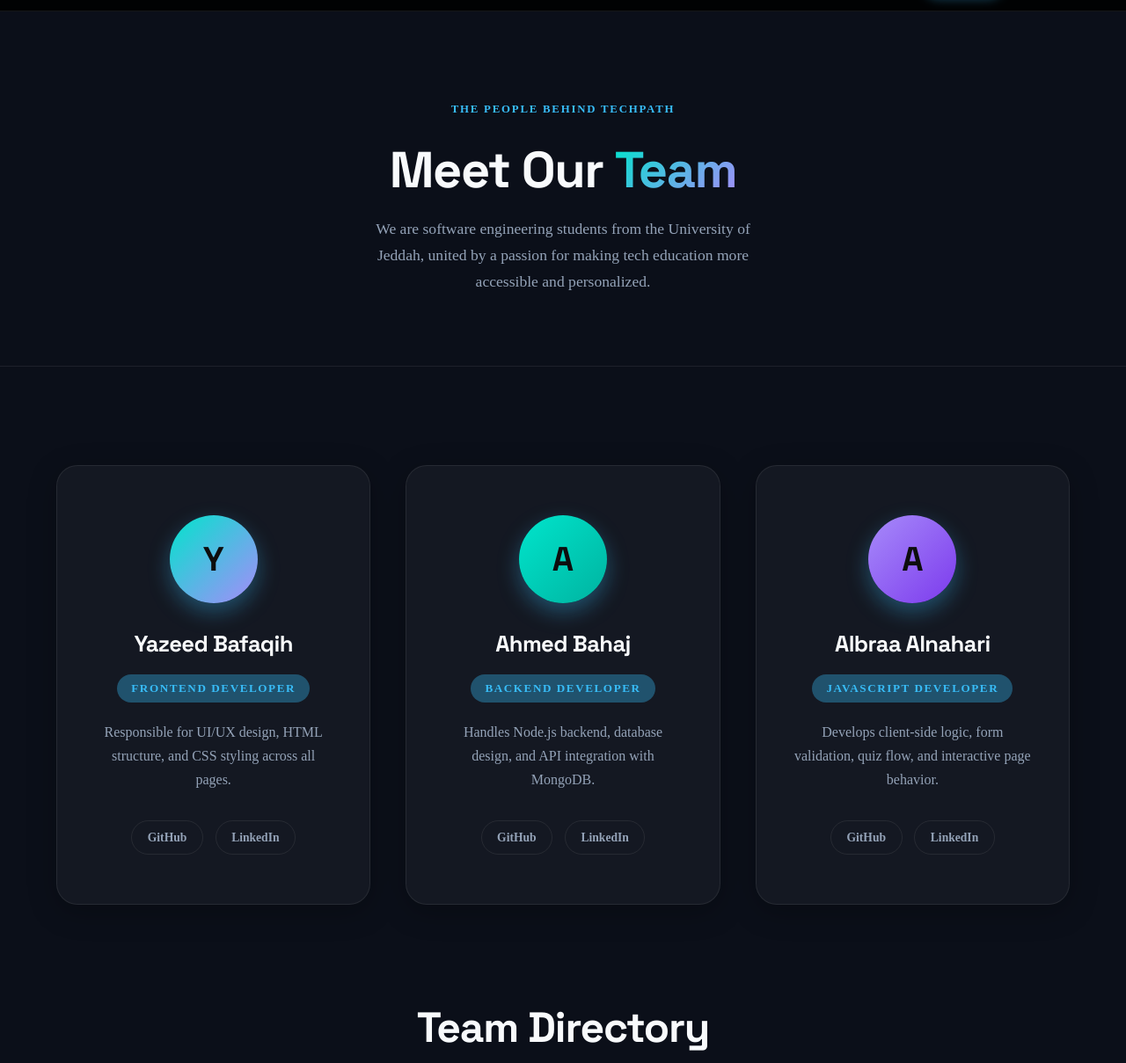
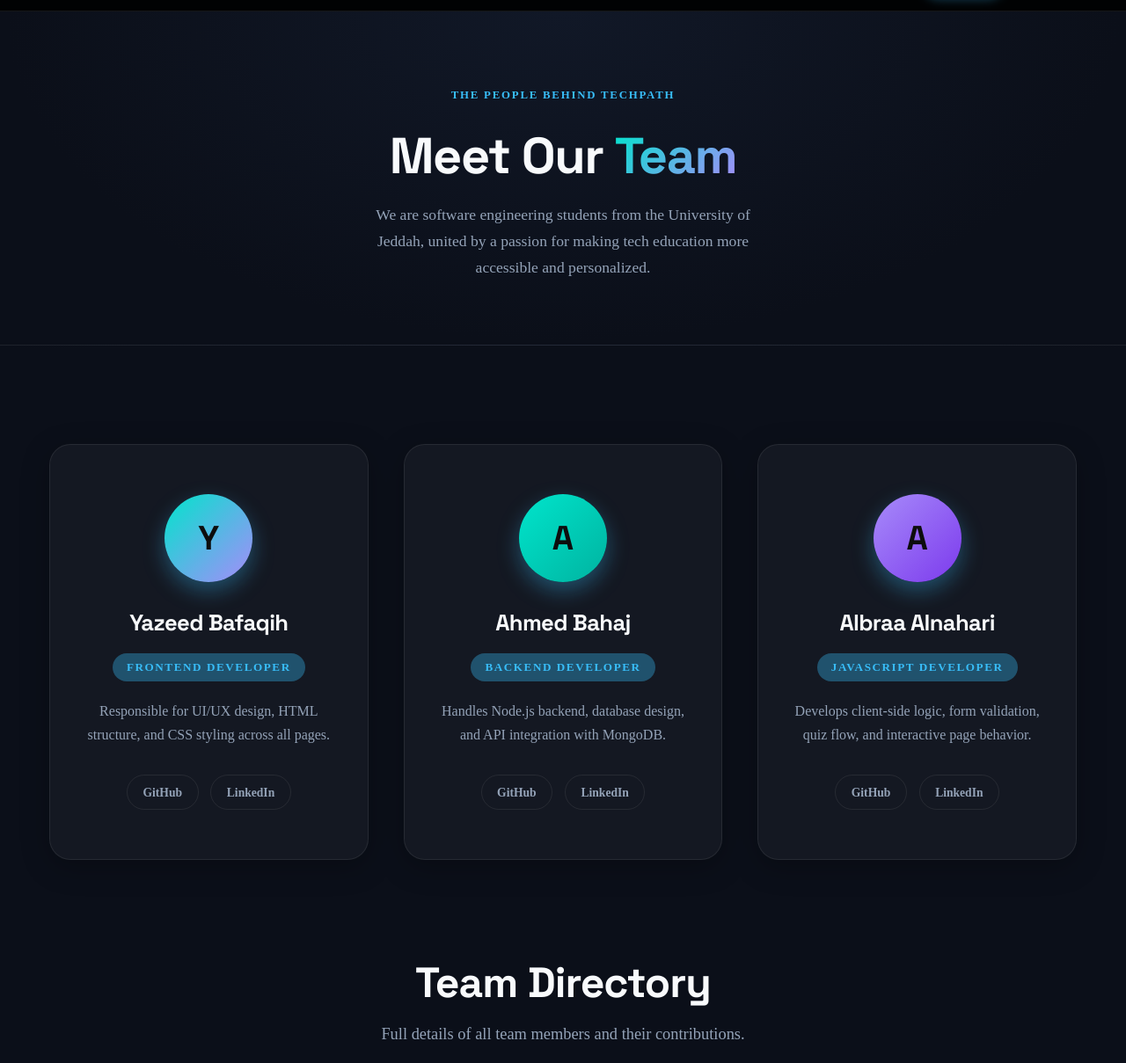
Before and after one commit to Yazeed-Bafaqih/Web-Project, a website: page html/about-us.html in a window 1280 px wide. Shown: the part 59-1268 px from the top of the page at 88% size. Drawn offline with Linux system fonts and the light colour scheme.

Commit message:
Update/style.css

```diff
--- a/css/style.css
+++ b/css/style.css
@@ -228,31 +228,36 @@
 .section-inner {
 max-width: var(--max-width);
 margin: 0 auto;
-    padding: 0 4rem;
+padding: 0 3.5rem;
 }
-
+.section-divider {
+height: 1px;
+background: linear-gradient(90deg, transparent, var(--clr-border), transparent);
+margin: 0 auto;
+max-width: 80%;
+}
 .section-header {
 text-align: center;
-    margin-bottom: 4rem;
+margin-bottom: 3.5rem;
 }
-
 .section-header h2 {
 font-size: clamp(2rem, 4vw, 3rem);
 margin-bottom: 1rem;
+letter-spacing: -0.02em;
 }
-
 .section-header p {
 color: var(--clr-muted);
-    font-size: 1.1rem;
-    max-width: 52ch;
+font-size: 1.15rem;
+max-width: 56ch;
 margin: 0 auto;
 line-height: 1.7;
 }
 
 /* ── 6. Page Hero (shared) ─────────────────────────────────── */
 .page-hero {
-    padding: 6rem 0 5rem;
+padding: 5rem 0 4.5rem;
 text-align: center;
+background: radial-gradient(ellipse at top, var(--bg-elevated) 0%, var(--bg-main) 70%);
 border-bottom: 1px solid var(--clr-border);
 }
 
```
Lines whose indentation alone changed are shown as unchanged.
